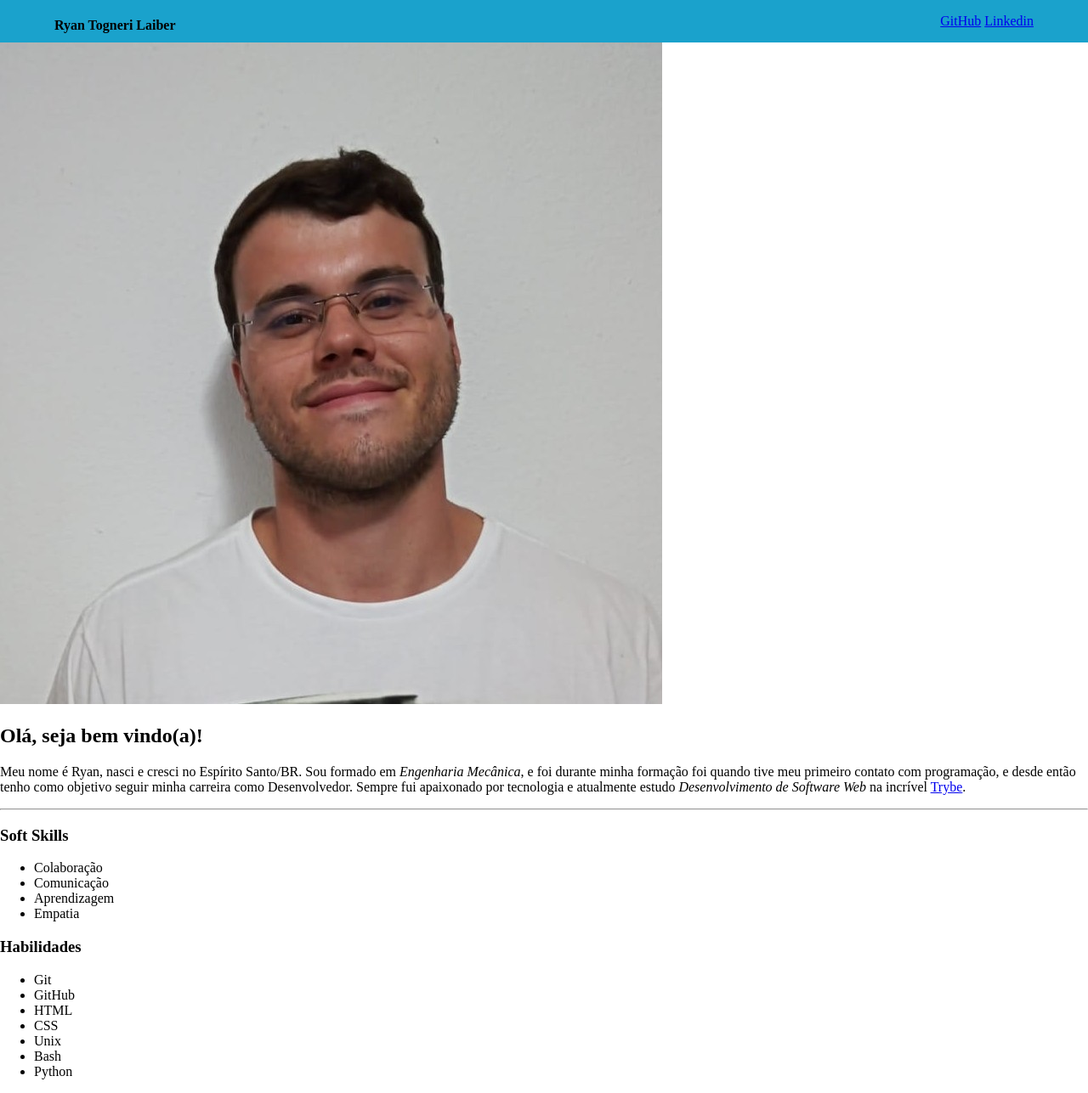
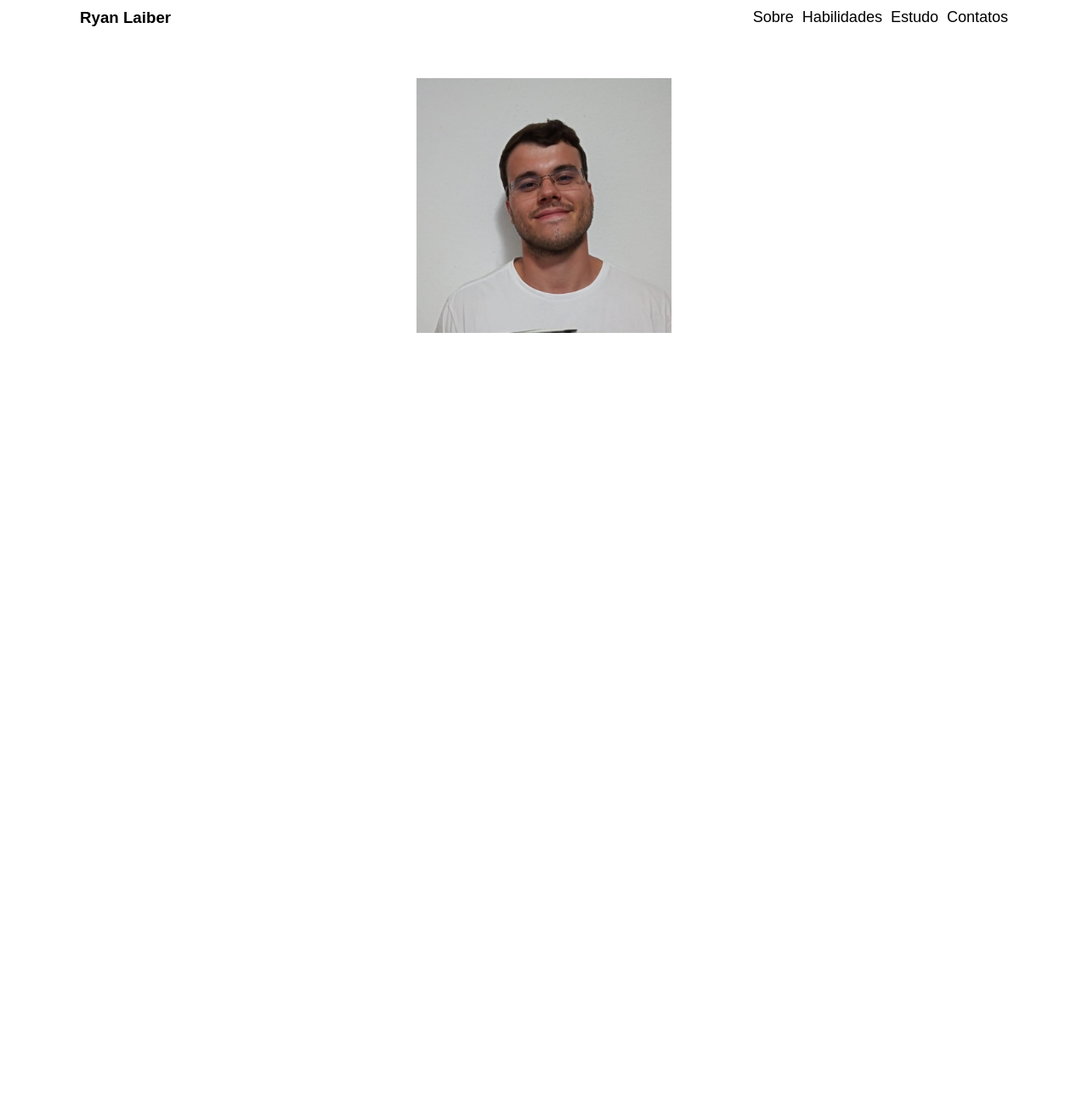
Before and after one commit to ryanlaiber/portifolio, a plain HTML site: page index.html in a window 1280 px wide. Shown: the whole page at 85% size. After the commit the page ends 800 px from the top, so only its background shows below. Drawn offline with Linux system fonts and the light colour scheme.

Commit message:
refazendo portfolio

```diff
--- a/index.html
+++ b/index.html
@@ -2,48 +2,24 @@
 <html lang="pt-br">
 <head>
     <meta charset="UTF-8">
+    <meta name="viewport" content="width=device-width, initial-scale=1.0">
+    <link rel="stylesheet" href="style.css">
     <title>Ryan Laiber</title>
-    <link rel="stylesheet" href="style.css">
 </head>
 <body>
-    <nav>
-        <h4>Ryan Togneri Laiber</h4>
+    <header>
+        <h3>Ryan Laiber</h4>
         <ul>
-            <li><a href="https://github.com/ryanlaiber">GitHub</a></li>
-            <li><a href="https://www.linkedin.com/in/ryan-togneri-laiber-41225020b/">Linkedin</a></li>
+            <li><a href="#sobre">Sobre</a></li>
+            <li><a href="#hab">Habilidades</a></li>
+            <li><a href="#cursos">Estudo</a></li>
+            <li><a href="#Contato">Contatos</a></li>
         </ul>
-    </nav>
+    </header>
 
-    <header>
-        <img src="foto_pessoal2.jpeg" alt="Foto do Ryan">
-        <div class="text">
-            <h2>Olá, seja bem vindo(a)!</h2>
-            <p>Meu nome é Ryan, nasci e cresci no Espírito Santo/BR. Sou formado em <em>Engenharia Mecânica</em>, e foi durante minha formação foi quando tive meu primeiro contato com programação, e desde então tenho como objetivo seguir minha carreira como Desenvolvedor. Sempre fui apaixonado por tecnologia e atualmente estudo <em>Desenvolvimento de Software Web</em> na incrível <a href="https://www.betrybe.com/">Trybe</a>.</p>
-        </div>
-    </header>
-    <hr>
-    <section>
-        <div class="softskills">
-            <h3>Soft Skills</h3>
-            <ul>
-                <li>Colaboração</li>
-                <li>Comunicação</li>
-                <li>Aprendizagem</li>
-                <li>Empatia</li>
-            </ul>
-        </div>
-        <div class="hardskills">
-            <h3>Habilidades</h3>
-            <ul>
-                <li>Git</li>
-                <li>GitHub</li>
-                <li>HTML</li>
-                <li>CSS</li>
-                <li>Unix</li>
-                <li>Bash</li>
-                <li>Python</li>
-            </ul>
-        </div>
-    </section>
+    <main id="hero">
+        <div class="heroDiv heroImg"><img src="foto_pessoal2.jpeg" alt="Ryan Laiber"></div>
+    </main>
+
 </body>
 </html>
--- a/style.css
+++ b/style.css
@@ -1,23 +1,47 @@
-body{
-    margin: 0px;
+* {
+    margin: 0;
+    padding: 0;
+    font-family: sans-serif;
+}
+body {
+    width: 90%;
+    margin-left: auto;
+    margin-right: auto;
 }
 
-nav{
-    background-color: rgb(26, 162, 204);
-    width: 100%;
-    height: 50px;
+header {
+    background-color: ;
+    display: flex;
+    justify-content: space-between;
+    padding: 10px;
+    margin-bottom: 50px;
 }
 
-nav h4{
-    position: absolute;
-    left: 5%;
+header h3 {
+    margin-left: 20px;
 }
 
-nav li{
-    display: inline-block;
+header ul {
+    display: flex;
+    margin-right: 20px;
+    font-size: 18px;
 }
 
-nav ul{
-    position: absolute;
-    right: 5%;
+header ul li {
+    list-style: none;
+    margin-left: 10px;
 }
+header ul li a {
+    text-decoration: none;
+    color:black;
+}
+
+#hero {
+
+    display: flex;
+    justify-content: center;
+}
+
+.heroImg img {
+    width: 300px;
+}
```
